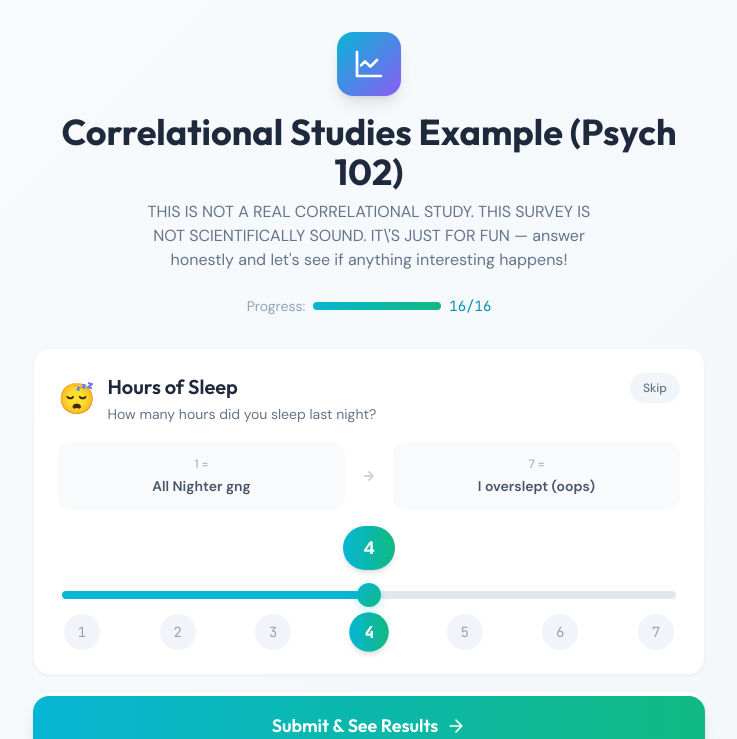
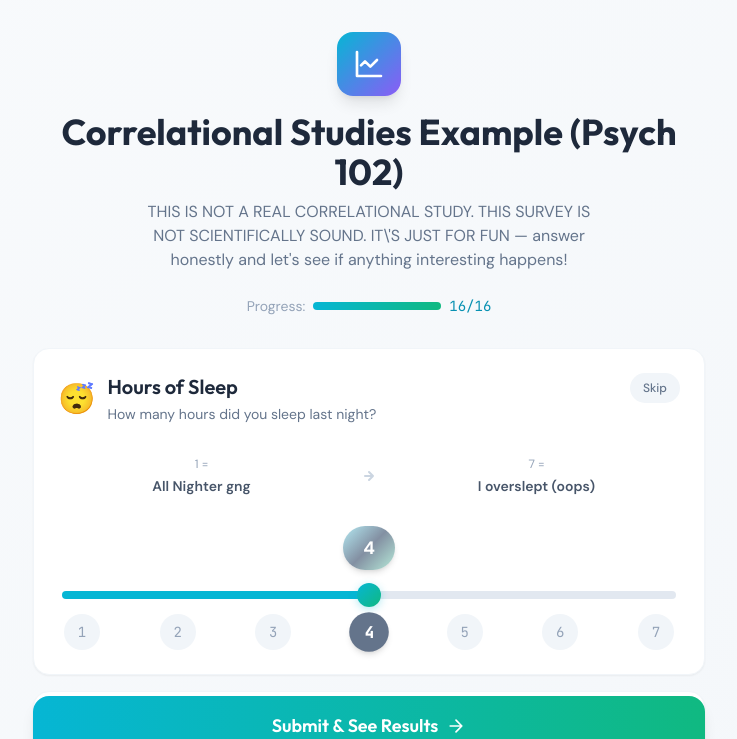
Before and after one commit to kyle94024/Correlation_Method, a Next.js app: page / in a window 1280 px wide. Shown: the top 739 px of the page, without its empty margins (271-1008 px from the left). Built offline with nearby package versions, Linux system fonts and the light colour scheme; no server answers.

Commit message:
gradient change

```diff
--- a/src/components/QuestionSlider.tsx
+++ b/src/components/QuestionSlider.tsx
@@ -30,6 +30,12 @@ export function QuestionSlider({ question, value, onChange, index }: QuestionSli
       onChange(newValue);
     }
   };
+
+  // Calculate intensity for each side (0 to 1)
+  // Left side: strongest at 1, fades to 0 at 4+
+  const leftIntensity = localValue <= 4 ? (4 - localValue) / 3 : 0;
+  // Right side: strongest at 7, fades to 0 at 4-
+  const rightIntensity = localValue >= 4 ? (localValue - 4) / 3 : 0;
 
   return (
     <motion.div
@@ -68,17 +74,25 @@ export function QuestionSlider({ question, value, onChange, index }: QuestionSli
 
       <div className={`transition-opacity duration-300 ${isSkipped ? 'opacity-30 pointer-events-none' : ''}`}>
 
-        {/* Scale labels - NOW VERY PROMINENT */}
+        {/* Scale labels - with continuous color intensity */}
         <div className="flex justify-between items-stretch gap-3 mb-4">
           <div
-            className={`flex-1 p-3 rounded-xl text-center transition-all ${
-              localValue <= 2
-                ? 'bg-cyan-100 border-2 border-cyan-400 shadow-sm'
-                : 'bg-slate-50 border-2 border-transparent'
-            }`}
+            className="flex-1 p-3 rounded-xl text-center transition-all border-2"
+            style={{
+              backgroundColor: `rgba(6, 182, 212, ${leftIntensity * 0.2})`,
+              borderColor: `rgba(6, 182, 212, ${leftIntensity * 0.8})`,
+              boxShadow: leftIntensity > 0.3 ? `0 2px 8px rgba(6, 182, 212, ${leftIntensity * 0.3})` : 'none',
+            }}
           >
             <div className="text-xs text-slate-400 mb-1">1 =</div>
-            <div className={`font-semibold text-sm ${localValue <= 2 ? 'text-cyan-700' : 'text-slate-600'}`}>
+            <div
+              className="font-semibold text-sm transition-colors"
+              style={{
+                color: leftIntensity > 0.2
+                  ? `rgba(14, 116, 144, ${0.5 + leftIntensity * 0.5})`
+                  : '#475569'
+              }}
+            >
               {question.lowLabel}
             </div>
           </div>
@@ -90,14 +104,22 @@ export function QuestionSlider({ question, value, onChange, index }: QuestionSli
           </div>
 
           <div
-            className={`flex-1 p-3 rounded-xl text-center transition-all ${
-              localValue >= 6
-                ? 'bg-emerald-100 border-2 border-emerald-400 shadow-sm'
-                : 'bg-slate-50 border-2 border-transparent'
-            }`}
+            className="flex-1 p-3 rounded-xl text-center transition-all border-2"
+            style={{
+              backgroundColor: `rgba(16, 185, 129, ${rightIntensity * 0.2})`,
+              borderColor: `rgba(16, 185, 129, ${rightIntensity * 0.8})`,
+              boxShadow: rightIntensity > 0.3 ? `0 2px 8px rgba(16, 185, 129, ${rightIntensity * 0.3})` : 'none',
+            }}
           >
             <div className="text-xs text-slate-400 mb-1">7 =</div>
-            <div className={`font-semibold text-sm ${localValue >= 6 ? 'text-emerald-700' : 'text-slate-600'}`}>
+            <div
+              className="font-semibold text-sm transition-colors"
+              style={{
+                color: rightIntensity > 0.2
+                  ? `rgba(4, 120, 87, ${0.5 + rightIntensity * 0.5})`
+                  : '#475569'
+              }}
+            >
               {question.highLabel}
             </div>
           </div>
@@ -109,7 +131,14 @@ export function QuestionSlider({ question, value, onChange, index }: QuestionSli
             key={localValue}
             initial={{ scale: 0.8, opacity: 0 }}
             animate={{ scale: 1, opacity: 1 }}
-            className="px-5 py-2 rounded-full bg-gradient-to-r from-cyan-500 to-emerald-500 text-white font-bold text-lg shadow-md"
+            className="px-5 py-2 rounded-full text-white font-bold text-lg shadow-md"
+            style={{
+              background: `linear-gradient(135deg,
+                rgba(6, 182, 212, ${0.3 + leftIntensity * 0.7}) 0%,
+                rgba(100, 116, 139, ${localValue === 4 ? 0.8 : 0.3}) 50%,
+                rgba(16, 185, 129, ${0.3 + rightIntensity * 0.7}) 100%
+              )`,
+            }}
           >
             {localValue}
           </motion.div>
@@ -146,9 +175,16 @@ export function QuestionSlider({ question, value, onChange, index }: QuestionSli
                 }}
                 className={`w-9 h-9 rounded-full flex items-center justify-center text-sm font-mono transition-all duration-200 ${
                   step === localValue
-                    ? 'bg-gradient-to-r from-cyan-500 to-emerald-500 text-white font-bold scale-110 shadow-md'
+                    ? 'text-white font-bold scale-110 shadow-md'
                     : 'bg-slate-100 text-slate-400 hover:bg-slate-200 hover:text-slate-600'
                 }`}
+                style={step === localValue ? {
+                  background: step <= 3
+                    ? `rgba(6, 182, 212, ${0.6 + (4 - step) * 0.13})`
+                    : step >= 5
+                      ? `rgba(16, 185, 129, ${0.6 + (step - 4) * 0.13})`
+                      : '#64748b'
+                } : {}}
               >
                 {step}
               </button>
```
